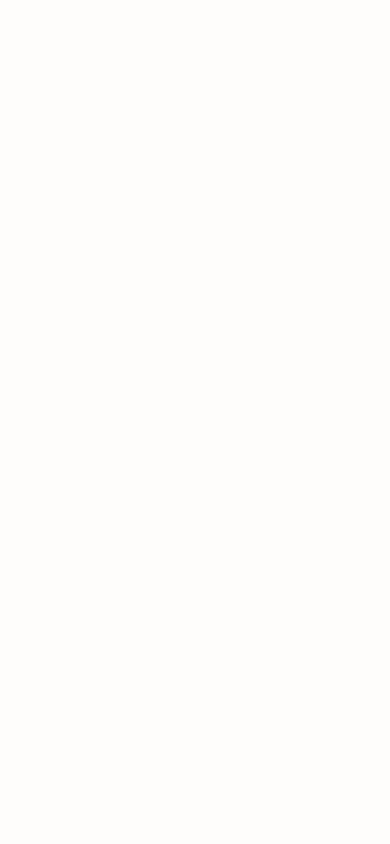
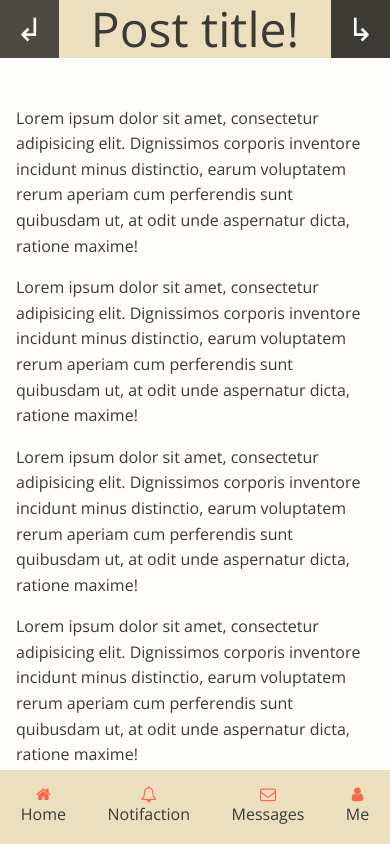
Before and after one commit to IDSFN/Byflex, a plain HTML site: page other/5_mobileLayout/index.html in a window 390 px wide. Drawn offline with nearby package versions, Linux system fonts and the light colour scheme.

Commit message:
other__5_mobileLayout

```diff
--- a/other/5_mobileLayout/index.html
+++ b/other/5_mobileLayout/index.html
@@ -5,6 +5,7 @@
 		<meta charset="UTF-8">
 		<meta name="viewport" content="width=device-width, initial-scale=1, maximum-scale=1, user-scalable=no">
 		<link href='https://fonts.googleapis.com/css?family=Open+Sans:400,300,700,800,600' rel='stylesheet' type='text/css'>
+		<link rel="stylesheet" href="https://maxcdn.bootstrapcdn.com/font-awesome/4.5.0/css/font-awesome.min.css">
 		<link rel="stylesheet" href="normalize.css">
 		<link rel="stylesheet" href="style.css">
 		<title>Your title goes here.</title>
@@ -12,6 +13,83 @@
 
 	<!-- BODY -->
 	<body>
+		<div class="container f f-col">
+			<!-- Header section -->
+			<header class="f__i f f-space">
+				<a href="#" class="ctrl">↲</a>
+				<a href="#" class="pTitle f f-vh">Post title!</a>
+				<a href="#" class="ctrl">↳</a>
+			</header>
 
+			<!-- Content section -->
+			<div class="content f__i">
+				<p>
+					Lorem ipsum dolor sit amet, consectetur adipisicing elit. Dignissimos corporis inventore incidunt minus distinctio, earum voluptatem rerum aperiam cum perferendis sunt quibusdam ut, at odit unde aspernatur dicta, ratione maxime!
+				</p>
+				<p>
+					Lorem ipsum dolor sit amet, consectetur adipisicing elit. Dignissimos corporis inventore incidunt minus distinctio, earum voluptatem rerum aperiam cum perferendis sunt quibusdam ut, at odit unde aspernatur dicta, ratione maxime!
+				</p>
+				<p>
+					Lorem ipsum dolor sit amet, consectetur adipisicing elit. Dignissimos corporis inventore incidunt minus distinctio, earum voluptatem rerum aperiam cum perferendis sunt quibusdam ut, at odit unde aspernatur dicta, ratione maxime!
+				</p>
+				<p>
+					Lorem ipsum dolor sit amet, consectetur adipisicing elit. Dignissimos corporis inventore incidunt minus distinctio, earum voluptatem rerum aperiam cum perferendis sunt quibusdam ut, at odit unde aspernatur dicta, ratione maxime!
+				</p>
+				<p>
+					Lorem ipsum dolor sit amet, consectetur adipisicing elit. Dignissimos corporis inventore incidunt minus distinctio, earum voluptatem rerum aperiam cum perferendis sunt quibusdam ut, at odit unde aspernatur dicta, ratione maxime!
+				</p>
+				<p>
+					Lorem ipsum dolor sit amet, consectetur adipisicing elit. Dignissimos corporis inventore incidunt minus distinctio, earum voluptatem rerum aperiam cum perferendis sunt quibusdam ut, at odit unde aspernatur dicta, ratione maxime!
+				</p>
+				<p>
+					Lorem ipsum dolor sit amet, consectetur adipisicing elit. Dignissimos corporis inventore incidunt minus distinctio, earum voluptatem rerum aperiam cum perferendis sunt quibusdam ut, at odit unde aspernatur dicta, ratione maxime!
+				</p>
+				<p>
+					Lorem ipsum dolor sit amet, consectetur adipisicing elit. Dignissimos corporis inventore incidunt minus distinctio, earum voluptatem rerum aperiam cum perferendis sunt quibusdam ut, at odit unde aspernatur dicta, ratione maxime!
+				</p>
+				<p>
+					Lorem ipsum dolor sit amet, consectetur adipisicing elit. Dignissimos corporis inventore incidunt minus distinctio, earum voluptatem rerum aperiam cum perferendis sunt quibusdam ut, at odit unde aspernatur dicta, ratione maxime!
+				</p>
+				<p>
+					Lorem ipsum dolor sit amet, consectetur adipisicing elit. Dignissimos corporis inventore incidunt minus distinctio, earum voluptatem rerum aperiam cum perferendis sunt quibusdam ut, at odit unde aspernatur dicta, ratione maxime!
+				</p>
+				<p>
+					Lorem ipsum dolor sit amet, consectetur adipisicing elit. Dignissimos corporis inventore incidunt minus distinctio, earum voluptatem rerum aperiam cum perferendis sunt quibusdam ut, at odit unde aspernatur dicta, ratione maxime!
+				</p>
+				<p>
+					Lorem ipsum dolor sit amet, consectetur adipisicing elit. Dignissimos corporis inventore incidunt minus distinctio, earum voluptatem rerum aperiam cum perferendis sunt quibusdam ut, at odit unde aspernatur dicta, ratione maxime!
+				</p>
+			</div>
+
+			<!-- Footer section -->
+			<footer class="f__i">
+				<ul class="f f-space-around">
+					<li>
+						<a href="#" class="f f-col f-vh">
+							<i class="fa fa-home"></i>
+							Home
+						</a>
+					</li>
+					<li>
+						<a href="#" class="f f-col f-vh">
+							<i class="fa fa-bell-o"></i>
+							Notifaction
+						</a>
+					</li>
+					<li>
+						<a href="#" class="f f-col f-vh">
+							<i class="fa fa-envelope-o"></i>
+							Messages
+						</a>
+					</li>
+					<li>
+						<a href="#" class="f f-col f-vh">
+							<i class="fa fa-user"></i>
+							Me
+						</a>
+					</li>
+				</ul>
+			</footer>
+		</div>
 	</body>
 </html>
--- a/other/5_mobileLayout/style.css
+++ b/other/5_mobileLayout/style.css
@@ -11,10 +11,104 @@ html {
 }
 
 body {
-	width: 90%;
-	margin: auto;
 	background-color: rgb(236, 223, 189); /*fallback*/
 	background-color: rgba(236, 223, 189, 0.05);
 	color: #3B3A35;
 	line-height: 1.6em;
 }
+
+/*
+	Basic Styling
+*/
+header,
+footer {
+	background-color: #ECDFBD;
+}
+
+ul {
+	padding: 2em;
+}
+
+.container {
+	height: 100vh;
+}
+
+.content {
+	overflow-y: scroll;
+	-webkit-overflow-scrolling: touch;
+}
+
+ul {
+	margin: 0;
+	padding: 0;
+	list-style: none;
+}
+
+li {
+	padding: 1em 0;
+}
+
+a {
+	color: inherit;
+	text-decoration: none;
+}
+
+
+/*
+	Header styling
+*/
+.ctrl {
+	color: white;
+	background-color: #3B3A35;
+	padding: 0.5em;
+	font-size: 2em;
+	transition: all 0.2s ease-in-out;
+}
+
+.ctrl:hover {
+	opacity: 0.9;
+}
+
+.pTitle {
+	font-size: 3em;
+}
+
+i {
+	color: #FB6648;
+}
+
+/*
+	Content styling
+*/
+.content {
+	padding: 2em 1em;
+}
+
+/*
+	footer styling
+*/
+
+
+/*
+	Basic flex box layout
+*/
+.f {
+	display: flex;
+}
+.f-space {
+	justify-content: space-between;
+}
+.f-space-around {
+	justify-content: space-around;
+}
+.f-vh {
+	justify-content: center;
+	align-items: center;
+}
+.f-col {
+	flex-direction: column;
+}
+
+.f__i {
+	flex: 1 1 auto;
+}
```
